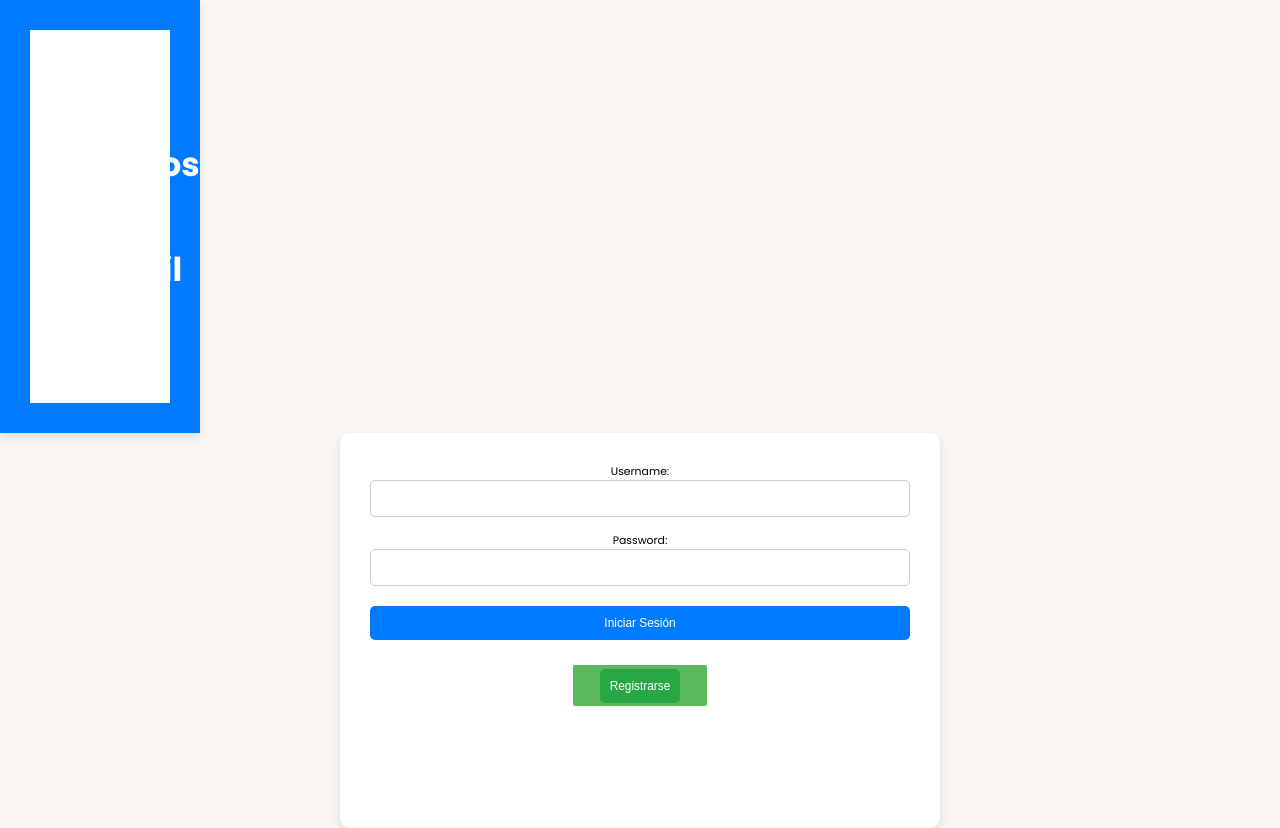
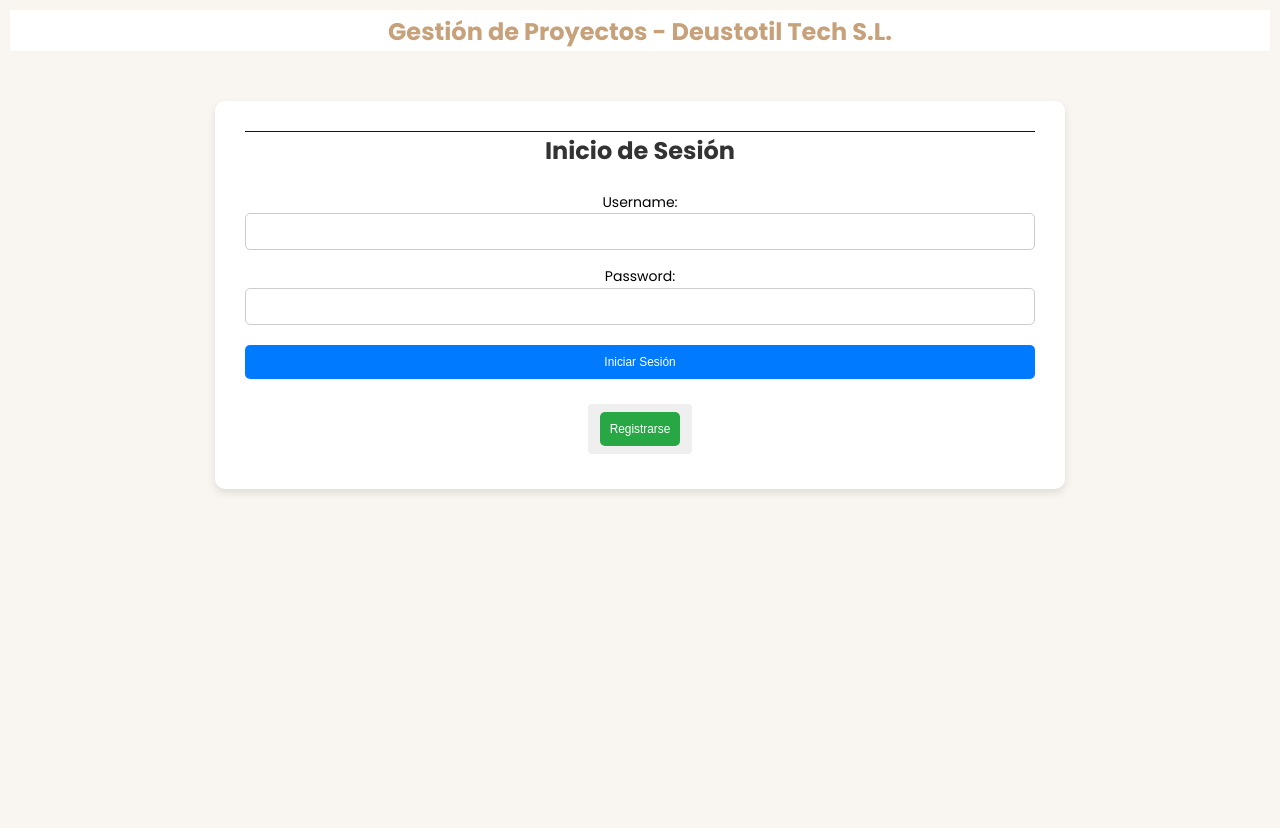
Before and after one commit to joncanadas/Grupo_9-Entregable_2, a Django app: page /DjangoGePrApp/login/ in a window 1280 px wide. After the commit the page ends 493 px from the top, so only its background shows below. Run offline with Django 5.2, Linux system fonts and the light colour scheme.

Commit message:
correcion login

```diff
--- a/DjangoGestionProyectos/DjangoGePrApp/templates/login.html
+++ b/DjangoGestionProyectos/DjangoGePrApp/templates/login.html
@@ -1,23 +1,20 @@
 {% load static %}
 <!DOCTYPE html>
 <html lang="en">
+
 <head>
   <meta charset="UTF-8" />
   <meta name="viewport" content="width=device-width, initial-scale=1.0" />
   <title>Deustronic Components S.L</title>
   <link rel="stylesheet" href="{% static 'css/style.css' %}" />
-    <link
-      href="https://fonts.googleapis.com/css2?family=Inconsolata:wght@200..900&display=swap"
-      rel="stylesheet"
-    />
+  <link href="https://fonts.googleapis.com/css2?family=Inconsolata:wght@200..900&display=swap" rel="stylesheet" />
   <link
     href="https://fonts.googleapis.com/css2?family=Poppins:ital,wght@0,100;0,200;0,300;0,400;0,500;0,600;0,700;0,800;0,900;1,100;1,200;1,300;1,400;1,500;1,600;1,700;1,800;1,900&display=swap"
-      rel="stylesheet"
-    />
+    rel="stylesheet" />
 </head>
+
 <body>
-    <nav class="contenedor">
-      <div class="header0">
+    <div class="header1">
       <h1 class="tituloIndex">Gestión de Proyectos - Deustotil Tech S.L.</h1>
     </div>
   </nav>
@@ -25,7 +22,9 @@
   <!-- LOGIN -->
   <div class="centrado">
     <div class="contenedor-login">
-      {% if form.errors%}
+      <h2 class="tituloLogin">Inicio de Sesión</h2>
+
+      {% if form.errors %}
       <div class="error-login">
         <p>El usuario o/y la contraseña no coinciden.</p>
       </div>
@@ -33,16 +32,14 @@
 
       <form class="formulariologin" action="#" method="POST">
         {% csrf_token %}
-
-        {{form.as_p}}
-
+        {{ form.as_p }}
         <button type="submit">Iniciar Sesión</button>
-
       </form>
-        <button class="btnReg" type="submit">
+      <button class="btnReg">
         <a href="{% url 'registro' %}">Registrarse</a>
       </button>
     </div>
   </div>
 </body>
+
 </html>
--- a/DjangoGestionProyectos/static/css/style.css
+++ b/DjangoGestionProyectos/static/css/style.css
@@ -370,15 +370,23 @@ th, td {
 }
 
 
+
 .contenedor-login {
   background: #ffffff;
   padding: 30px;
   border-radius: 10px;
   box-shadow: 0 4px 8px rgba(0, 0, 0, 0.1);
-  width: 600px;
-  height: 395px;
-  max-width: 1000px;
+  width: 100%;
+  max-width: 850px;
   text-align: center;
+  margin-top: 40PX;
+  font-size: 14px;
+}
+
+.tituloLogin {
+  font-size: 24px;
+  margin-bottom: 20px;
+  color: #333333;
 }
 
 .error-login {
@@ -421,17 +429,23 @@ th, td {
 .btnReg {
   margin-top: 20px;
 }
-.btnReg a{
+
+.btnReg a {
+  display: block;
   padding: 10px;
-  background: #28a745;;
+  background: #28a745;
   color: #ffffff;
-  border: none;
+  text-decoration: none;
   border-radius: 5px;
-  cursor: pointer;
   transition: background 0.3s;
 }
 
-.btn Reg a:hover{  background: #218838;
+.btnReg a:hover {
+  background: #218838;
+}
+
+.btnReg a:visited {
+  color: #ffffff;
 }
 
 .centrado{
@@ -439,6 +453,25 @@ th, td {
   justify-content: center;
   align-items: center;
 }
+
+.header1 {
+  text-align: center;
+  padding: 10px;
+}
+
+.header1 {
+  text-align: left;
+}
+
+.header1 {
+  color: var(--white);
+  font-size: 2.5rem;
+  margin: 0;
+}
+.header1 {
+  color: #ffffff;
+}
+-------------------------------
 
 
 .bodyRegistro {
@@ -450,13 +483,6 @@ th, td {
   margin: 0;
   background: #f0f2f5;
   font-family: Arial, sans-serif;
-}
-.contenedor {
-  width: 200px;
-  background: #007bff;
-  padding: 20px;
-  box-shadow: 0 4px 8px rgba(0, 0, 0, 0.1);
-  text-align: center;
 }
 
 .header0 {
```
Lines whose indentation alone changed are shown as unchanged.
